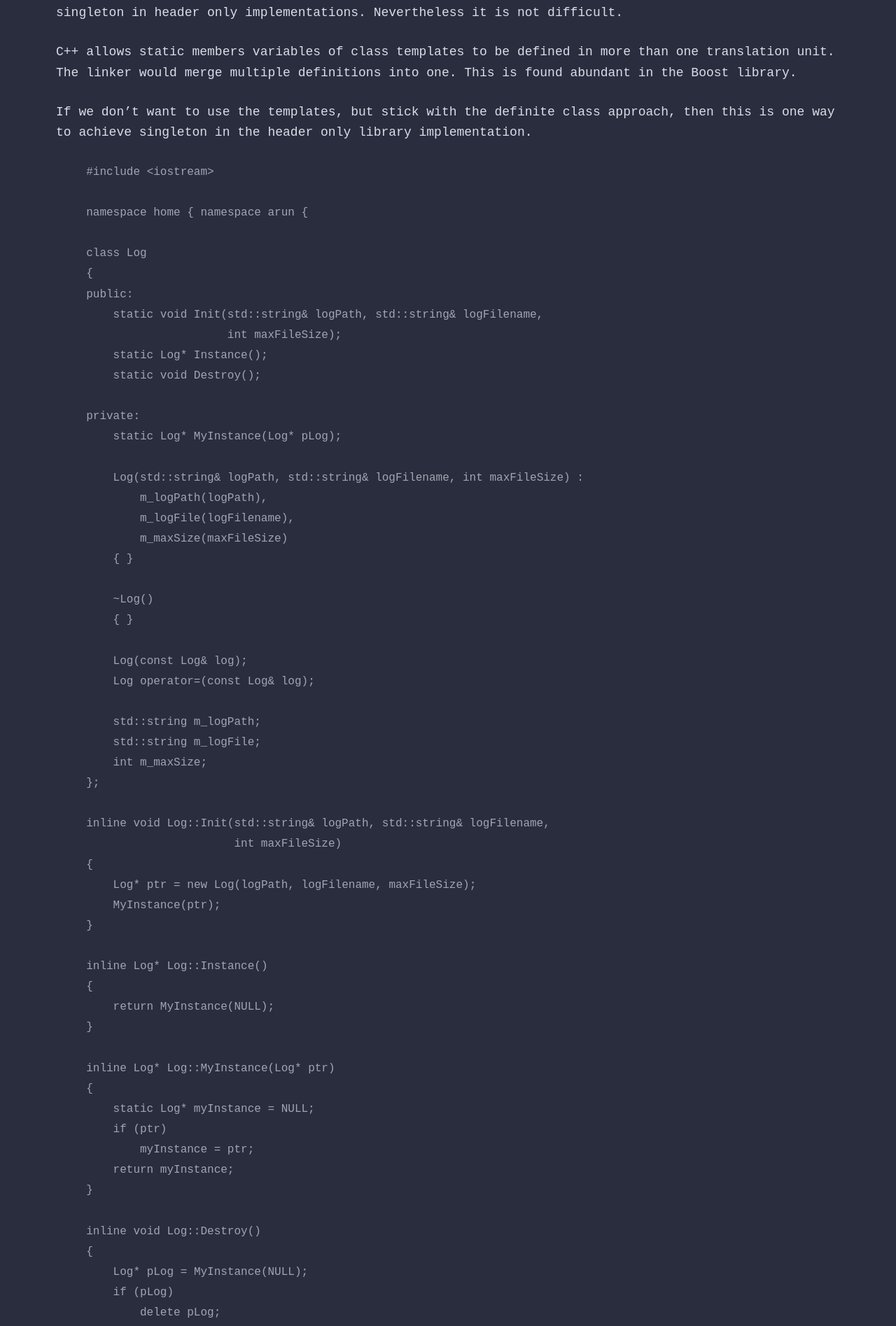
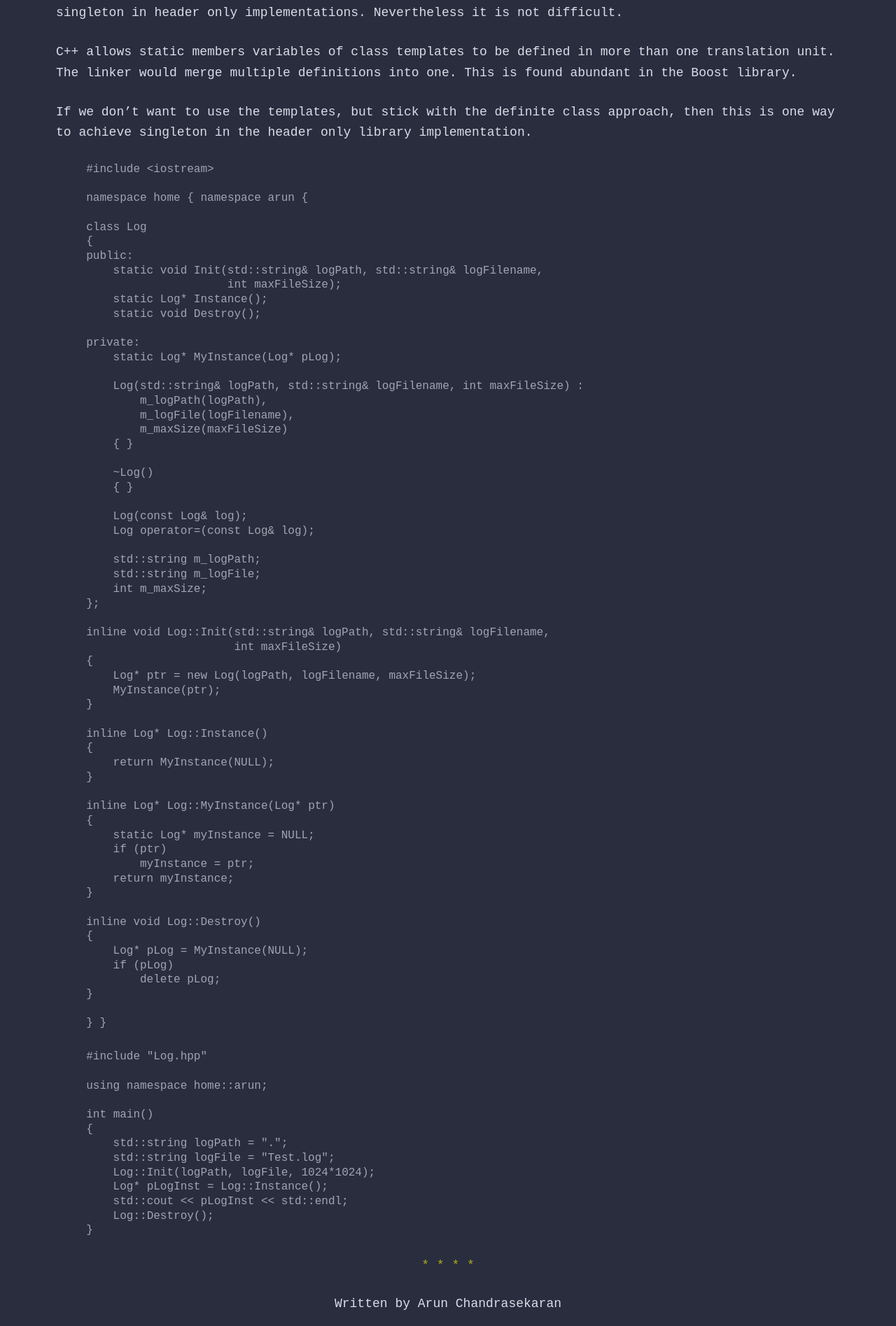
Before and after one commit to carun/carun.github.io, a Jekyll site: the page built from _posts/2012-01-07-singleton-in-header-only-library.md, in a window 1280 px wide. Shown: the part 410-2305 px from the top of the page at 70% size. Built offline with Jekyll 4.4.1, drawn with Linux system fonts in a browser that asks for light colours.

Commit message:
CSS: Reduce line-height of pre block.

```diff
--- a/css/remarkdown.css
+++ b/css/remarkdown.css
@@ -4,6 +4,7 @@
   Defaults: hn-reset hn-hash ul-hyphen ol-decimal quote-gt em-star strong-star a-bracket code-tick pre-indent hr-star
 */
 .remarkdown {
+  /* Golden ratio */
   line-height: 1.618;
   font-family: monospace;
 }
@@ -282,6 +283,7 @@ hr {
 }
 
 .remarkdown pre {
+  line-height: 1.15;
   margin-top: 1.5em;
   margin-bottom: 1.5em;
   tab-size: 4;
```
